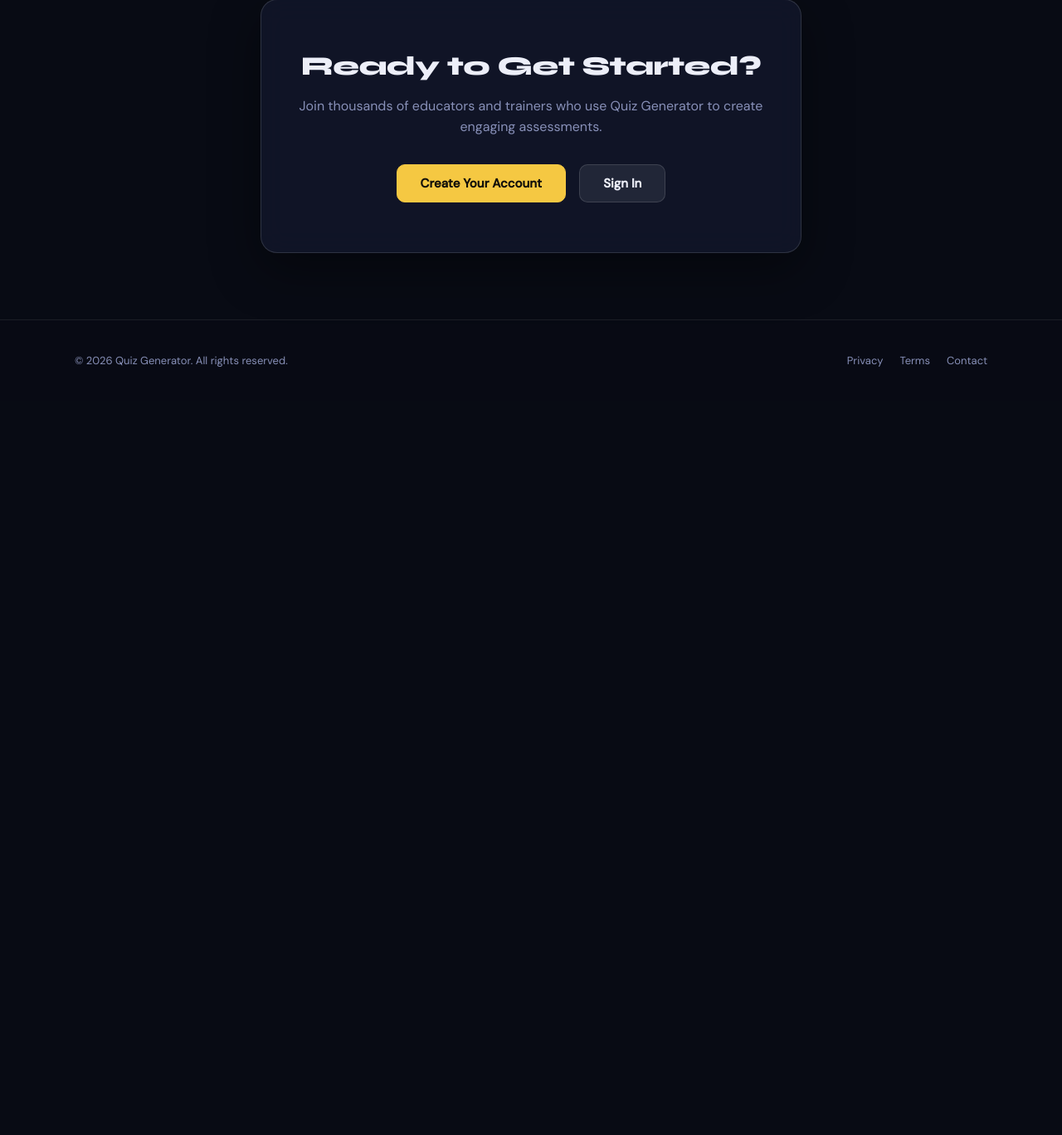
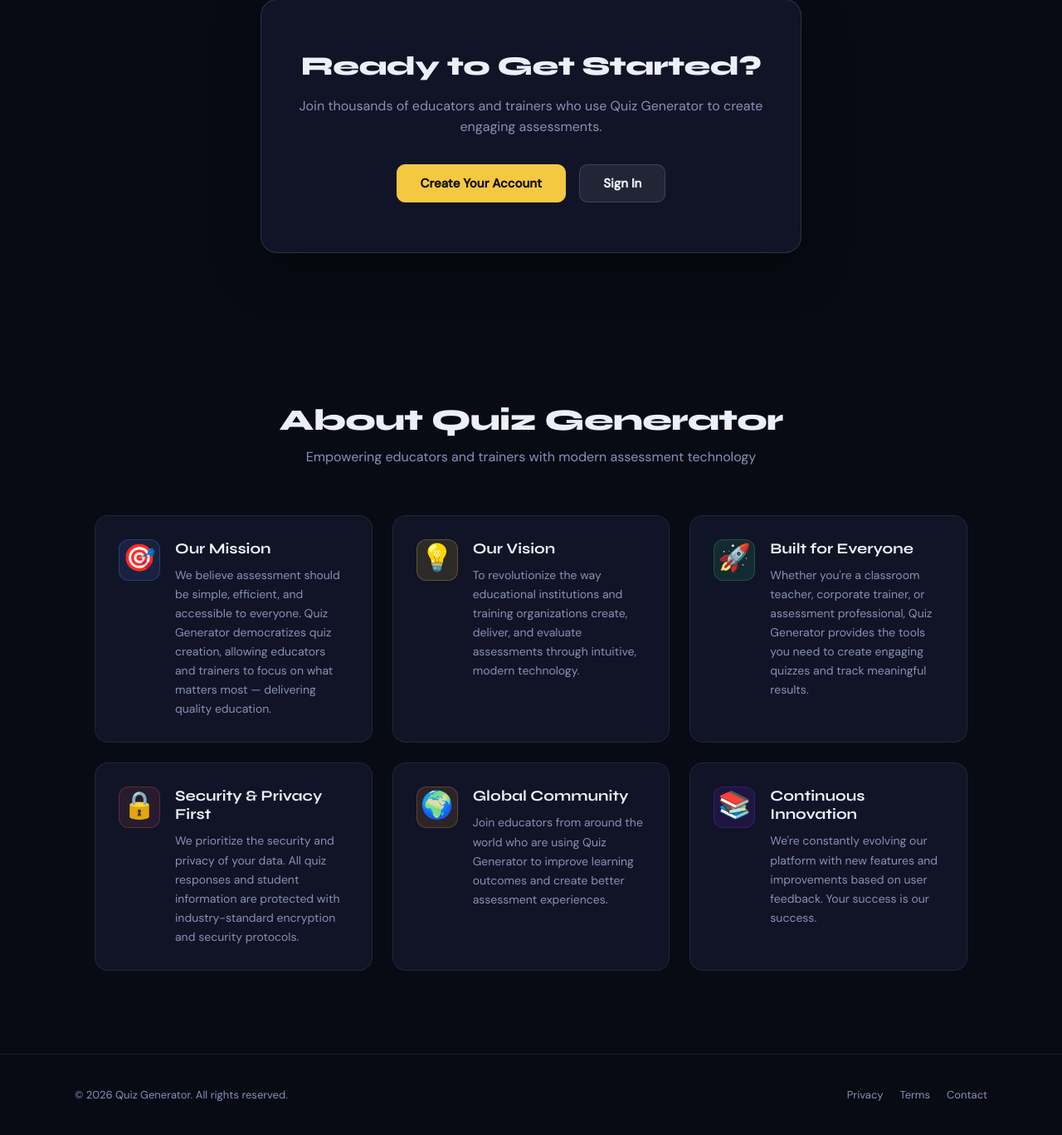
Before and after one commit to lawrencerafael905-hub/quiz-generator, a PHP site: page /landing.php in a window 1280 px wide. Shown: the part 2528-3896 px from the top of the page at 83% size. Before the commit the page ends 2970 px from the top, so only its background shows below. Run offline with PHP 8.4, Linux system fonts and the light colour scheme.

Commit message:
Add About section with mission, vision, and company values

```diff
--- a/landing.php
+++ b/landing.php
@@ -434,7 +434,87 @@ $baseUrl = rtrim(getenv('APP_URL'), '/');
             margin-bottom: 32px;
             line-height: 1.6;
         }
+        /* About Section */
+        .about-section {
+            position: relative; z-index: 1;
+            padding: 100px 24px;
+            max-width: 1100px;
+            margin: 0 auto;
+        }
 
+        .about-content {
+            display: grid;
+            grid-template-columns: repeat(auto-fit, minmax(300px, 1fr));
+            gap: 24px;
+            margin-top: 48px;
+        }
+
+        .about-card {
+            background: var(--surface);
+            border: 1px solid var(--border);
+            border-radius: 16px;
+            padding: 28px;
+            display: flex;
+            gap: 18px;
+            transition: all .3s;
+            backdrop-filter: blur(16px);
+        }
+
+        .about-card:hover {
+            border-color: var(--border-hi);
+            transform: translateY(-4px);
+            box-shadow: 0 12px 32px rgba(0,0,0,0.3);
+        }
+
+        .about-icon {
+            font-size: 32px;
+            flex-shrink: 0;
+            display: flex;
+            align-items: flex-start;
+            justify-content: center;
+            width: 50px;
+            height: 50px;
+            background: var(--blue-dim);
+            border: 1px solid rgba(91,142,255,0.25);
+            border-radius: 12px;
+        }
+
+        .about-card:nth-child(2) .about-icon {
+            background: var(--accent-dim);
+            border-color: rgba(245,200,66,0.25);
+        }
+
+        .about-card:nth-child(3) .about-icon {
+            background: var(--green-dim);
+            border-color: rgba(62,207,142,0.25);
+        }
+
+        .about-card:nth-child(4) .about-icon {
+            background: rgba(255,94,114,0.1);
+            border-color: rgba(255,94,114,0.25);
+        }
+
+        .about-card:nth-child(5) .about-icon {
+            background: var(--orange-dim);
+            border-color: rgba(255,154,60,0.25);
+        }
+
+        .about-card:nth-child(6) .about-icon {
+            background: rgba(139,47,255,0.12);
+            border-color: rgba(139,47,255,0.25);
+        }
+
+        .about-text h3 {
+            font-family: 'Syne', sans-serif;
+            font-size: 18px; font-weight: 700;
+            margin-bottom: 10px;
+        }
+
+        .about-text p {
+            font-size: 14px;
+            color: var(--sub);
+            line-height: 1.65;
+        }
         /* Footer */
         .footer {
             position: relative; z-index: 1;
@@ -498,6 +578,25 @@ $baseUrl = rtrim(getenv('APP_URL'), '/');
 
             .cta-card h2 {
                 font-size: 24px;
+            }
+
+            .about-card {
+                padding: 20px;
+                gap: 14px;
+            }
+
+            .about-icon {
+                width: 40px;
+                height: 40px;
+                font-size: 24px;
+            }
+
+            .about-text h3 {
+                font-size: 16px;
+            }
+
+            .about-text p {
+                font-size: 13px;
             }
 
             .footer-content {
@@ -657,6 +756,64 @@ $baseUrl = rtrim(getenv('APP_URL'), '/');
         </div>
     </section>
 
+    <!-- About Section -->
+    <section class="about-section" id="about">
+        <div class="section-header">
+            <h2>About Quiz Generator</h2>
+            <p>Empowering educators and trainers with modern assessment technology</p>
+        </div>
+
+        <div class="about-content">
+            <div class="about-card">
+                <div class="about-icon">🎯</div>
+                <div class="about-text">
+                    <h3>Our Mission</h3>
+                    <p>We believe assessment should be simple, efficient, and accessible to everyone. Quiz Generator democratizes quiz creation, allowing educators and trainers to focus on what matters most — delivering quality education.</p>
+                </div>
+            </div>
+
+            <div class="about-card">
+                <div class="about-icon">💡</div>
+                <div class="about-text">
+                    <h3>Our Vision</h3>
+                    <p>To revolutionize the way educational institutions and training organizations create, deliver, and evaluate assessments through intuitive, modern technology.</p>
+                </div>
+            </div>
+
+            <div class="about-card">
+                <div class="about-icon">🚀</div>
+                <div class="about-text">
+                    <h3>Built for Everyone</h3>
+                    <p>Whether you're a classroom teacher, corporate trainer, or assessment professional, Quiz Generator provides the tools you need to create engaging quizzes and track meaningful results.</p>
+                </div>
+            </div>
+
+            <div class="about-card">
+                <div class="about-icon">🔒</div>
+                <div class="about-text">
+                    <h3>Security & Privacy First</h3>
+                    <p>We prioritize the security and privacy of your data. All quiz responses and student information are protected with industry-standard encryption and security protocols.</p>
+                </div>
+            </div>
+
+            <div class="about-card">
+                <div class="about-icon">🌍</div>
+                <div class="about-text">
+                    <h3>Global Community</h3>
+                    <p>Join educators from around the world who are using Quiz Generator to improve learning outcomes and create better assessment experiences.</p>
+                </div>
+            </div>
+
+            <div class="about-card">
+                <div class="about-icon">📚</div>
+                <div class="about-text">
+                    <h3>Continuous Innovation</h3>
+                    <p>We're constantly evolving our platform with new features and improvements based on user feedback. Your success is our success.</p>
+                </div>
+            </div>
+        </div>
+    </section>
+
     <!-- Footer -->
     <footer class="footer">
         <div class="footer-content">
```
